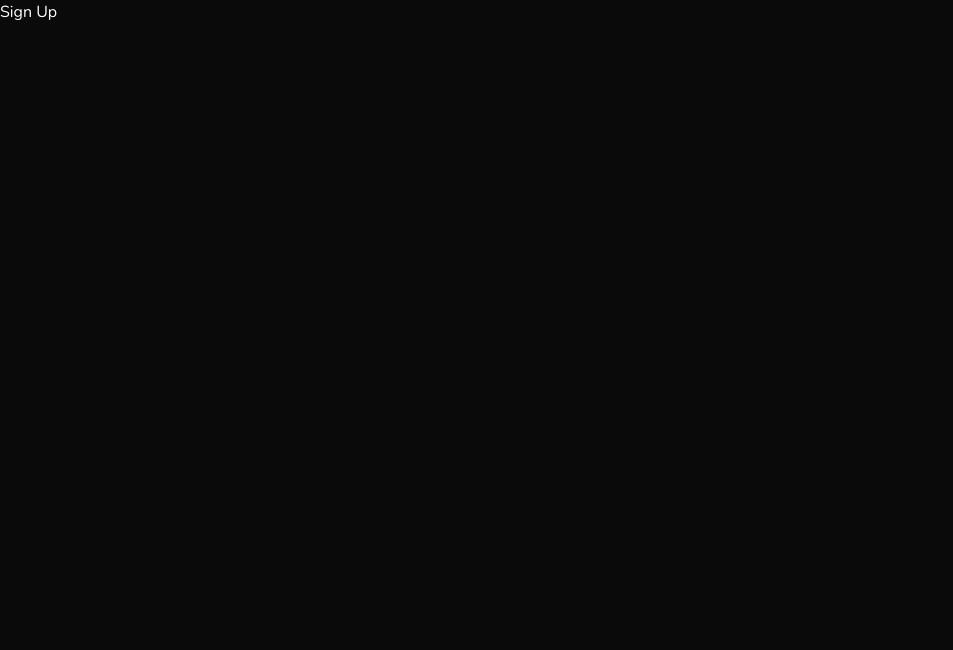
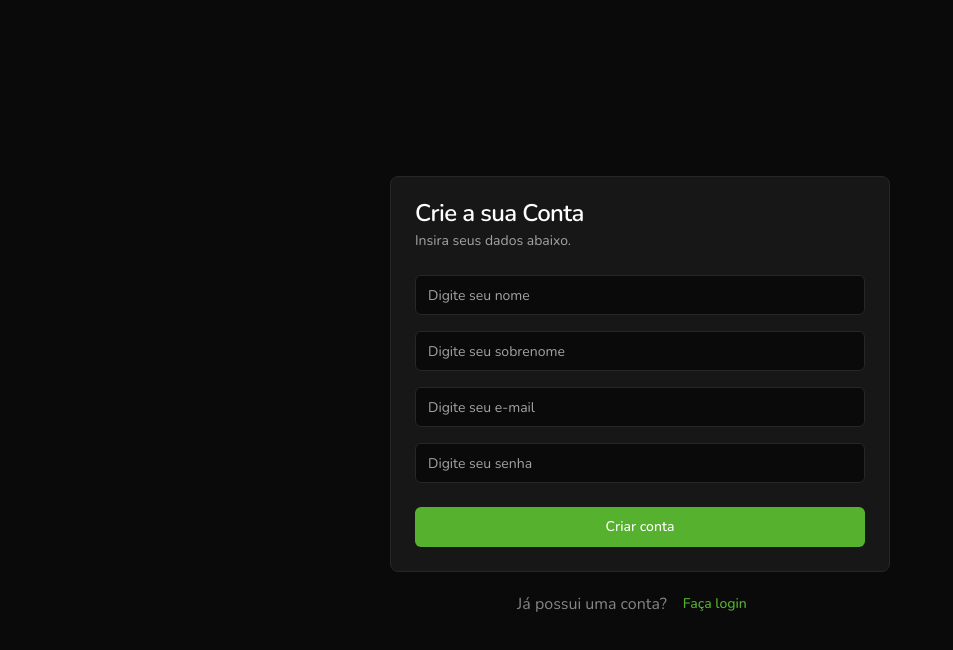
Before and after one commit to kleyton-ferreira/Dashboard-finance, a React (Vite) app: page /signup in a window 1280 px wide. Shown: the top 650 px of the page, without its empty margins (0-953 px from the left). Built offline with nearby package versions, Linux system fonts and the light colour scheme.

Commit message:
feat: add initial signup up page

```diff
--- a/eslint.config.js
+++ b/eslint.config.js
@@ -31,9 +31,9 @@
       ...react.configs.recommended.rules,
       ...react.configs['jsx-runtime'].rules,
       ...reactHooks.configs.recommended.rules,
-      'react/jsx-no-target-blank': 'off',
       'simple-import-sort/imports': 'error',
       'simple-import-sort/exports': 'error',
+      'react/jsx-no-target-blank': 'off',
     },
   },
   eslintConfigPrettier,
--- /dev/null
+++ b/src/components/ui/card.jsx
@@ -0,0 +1,61 @@
+import * as React from 'react'
+
+import { cn } from '@/lib/utils'
+
+const Card = React.forwardRef(({ className, ...props }, ref) => (
+  <div
+    ref={ref}
+    className={cn(
+      'rounded-lg border bg-card text-card-foreground shadow-sm',
+      className
+    )}
+    {...props}
+  />
+))
+Card.displayName = 'Card'
+
+const CardHeader = React.forwardRef(({ className, ...props }, ref) => (
+  <div
+    ref={ref}
+    className={cn('flex flex-col space-y-1.5 p-6', className)}
+    {...props}
+  />
+))
+CardHeader.displayName = 'CardHeader'
+
+const CardTitle = React.forwardRef(({ className, ...props }, ref) => (
+  <div
+    ref={ref}
+    className={cn(
+      'text-2xl font-semibold leading-none tracking-tight',
+      className
+    )}
+    {...props}
+  />
+))
+CardTitle.displayName = 'CardTitle'
+
+const CardDescription = React.forwardRef(({ className, ...props }, ref) => (
+  <div
+    ref={ref}
+    className={cn('text-sm text-muted-foreground', className)}
+    {...props}
+  />
+))
+CardDescription.displayName = 'CardDescription'
+
+const CardContent = React.forwardRef(({ className, ...props }, ref) => (
+  <div ref={ref} className={cn('p-6 pt-0', className)} {...props} />
+))
+CardContent.displayName = 'CardContent'
+
+const CardFooter = React.forwardRef(({ className, ...props }, ref) => (
+  <div
+    ref={ref}
+    className={cn('flex items-center p-6 pt-0', className)}
+    {...props}
+  />
+))
+CardFooter.displayName = 'CardFooter'
+
+export { Card, CardHeader, CardFooter, CardTitle, CardDescription, CardContent }
--- /dev/null
+++ b/src/components/ui/input.jsx
@@ -0,0 +1,20 @@
+import * as React from 'react'
+
+import { cn } from '@/lib/utils'
+
+const Input = React.forwardRef(({ className, type, ...props }, ref) => {
+  return (
+    <input
+      type={type}
+      className={cn(
+        'flex h-10 w-full rounded-md border border-input bg-background px-3 py-2 text-base ring-offset-background file:border-0 file:bg-transparent file:text-sm file:font-medium file:text-foreground placeholder:text-muted-foreground focus-visible:outline-none focus-visible:ring-2 focus-visible:ring-ring focus-visible:ring-offset-2 disabled:cursor-not-allowed disabled:opacity-50 md:text-sm',
+        className
+      )}
+      ref={ref}
+      {...props}
+    />
+  )
+})
+Input.displayName = 'Input'
+
+export { Input }
--- a/src/pages/signup.jsx
+++ b/src/pages/signup.jsx
@@ -1,9 +1,40 @@
 import React from 'react'
+import { Button } from '@/components/ui/button'
+import { Input } from '@/components/ui/input'
+import {
+  Card,
+  CardTitle,
+  CardDescription,
+  CardHeader,
+  CardContent,
+  CardFooter,
+} from '@/components/ui/card'
+import { Link } from 'react-router'
 
 const SignUp = () => {
   return (
-    <div>
-      <h1>Sign Up</h1>
+    <div className="flex h-screen w-screen flex-col items-center justify-center gap-3">
+      <Card className="w-[500px]">
+        <CardHeader>
+          <CardTitle>Crie a sua Conta</CardTitle>
+          <CardDescription> Insira seus dados abaixo. </CardDescription>
+        </CardHeader>
+        <CardContent className="space-y-4">
+          <Input placeholder="Digite seu nome" />
+          <Input placeholder="Digite seu sobrenome" />
+          <Input placeholder="Digite seu e-mail" />
+          <Input type="password" placeholder="Digite seu senha" />
+        </CardContent>
+        <CardFooter>
+          <Button className="w-full">Criar conta</Button>
+        </CardFooter>
+      </Card>
+      <div className="flex items-center">
+        <p className="opacity-50">Já possui uma conta?</p>
+        <Button variant="link" asChild>
+          <Link to="/login"> Faça login </Link>
+        </Button>
+      </div>
     </div>
   )
 }
```
